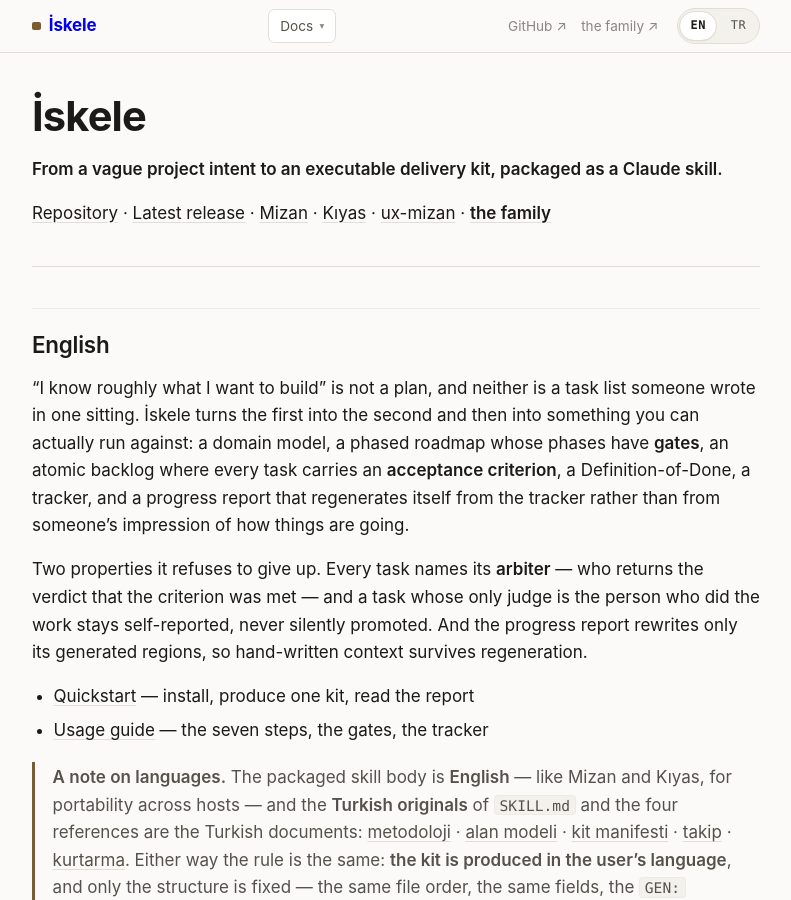
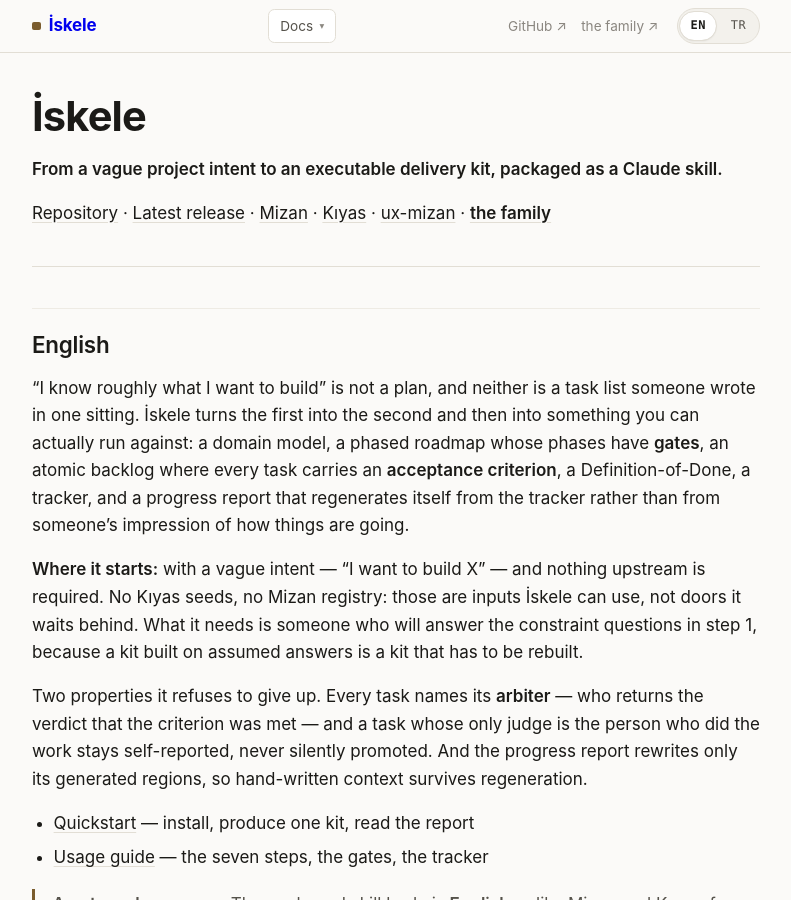
Before and after one commit to XINMurat/Iskele, a Jekyll site: the page built from docs/index.md, in a window 1280 px wide and 900 px high. Shown: the whole window, without its empty margins (244-1035 px from the left). Built offline with Jekyll 4.4.1, drawn with Linux system fonts in a browser that asks for light colours.

Commit message:
docs: say where this tool's own front door is (checklist item 12)
The family page was missing the system's entry, and the same probe was then
asked of each repository separately: what does someone using THIS tool actually
do first? All three gave the same class of answer -- each was described as a
node in a chain, and none said how you get in.

  Kıyas    a problem that is stuck. A Mizan registry is NOT a prerequisite:
           G11 already treats "not consulted" as a legal answer, but the page
           read as though Kıyas only ever came after Mizan. And once both are
           in play they keep going without anything being built.
  İskele   a vague intent, with nothing upstream required. Seeds and registries
           are inputs it can use, not doors it waits behind.
  ux-mizan an application that exists and a complaint about it. It follows
           nothing -- and what it produces goes two ways: a task for the
           backlog and a claim about the application.

This is item 12 by construction: every sentence on those pages was true, and a
situation that happens on day one could not be expressed. An absence produces
no claim to tier, so no amount of auditing the pages would have surfaced it;
someone using the tools said what they actually do.

Co-Authored-By: Claude Opus 5 <noreply@anthropic.com>

```diff
--- a/docs/index.md
+++ b/docs/index.md
@@ -27,6 +27,12 @@ roadmap whose phases have **gates**, an atomic backlog where every task
 carries an **acceptance criterion**, a Definition-of-Done, a tracker, and a
 progress report that regenerates itself from the tracker rather than from
 someone's impression of how things are going.
+
+**Where it starts:** with a vague intent — "I want to build X" — and
+nothing upstream is required. No Kıyas seeds, no Mizan registry: those are
+inputs İskele can use, not doors it waits behind. What it needs is someone who
+will answer the constraint questions in step 1, because a kit built on assumed
+answers is a kit that has to be rebuilt.
 
 Two properties it refuses to give up. Every task names its **arbiter** — who
 returns the verdict that the criterion was met — and a task whose only judge
@@ -78,6 +84,12 @@ backlog, Definition-of-Done, bir çizelge, ve işlerin nasıl gittiğine dair
 birinin izlenimi yerine **çizelgeden** kendini yeniden üreten bir ilerleme
 raporu.
 
+**Nereden başlar:** belirsiz bir niyetle — "X'i yapmak istiyorum" — ve
+yukarıda hiçbir şeyin olması gerekmez. Kıyas tohumu da Mizan registry'si de
+İskele'nin kullanabileceği girdilerdir, arkasında beklediği kapılar değil.
+İhtiyacı olan şey, 1. adımdaki kısıt sorularını cevaplayacak biri: varsayılan
+cevaplar üstüne kurulan kit, yeniden kurulması gereken kittir.
+
 Vazgeçmediği iki şey var. Her görev **hakemini** adlandırır — kriterin
 karşılandığı hükmünü kim veriyor — ve tek yargıcı işi yapan kişi olan bir
 görev öz-beyan olarak kalır, sessizce terfi etmez. Ve ilerleme raporu
```
